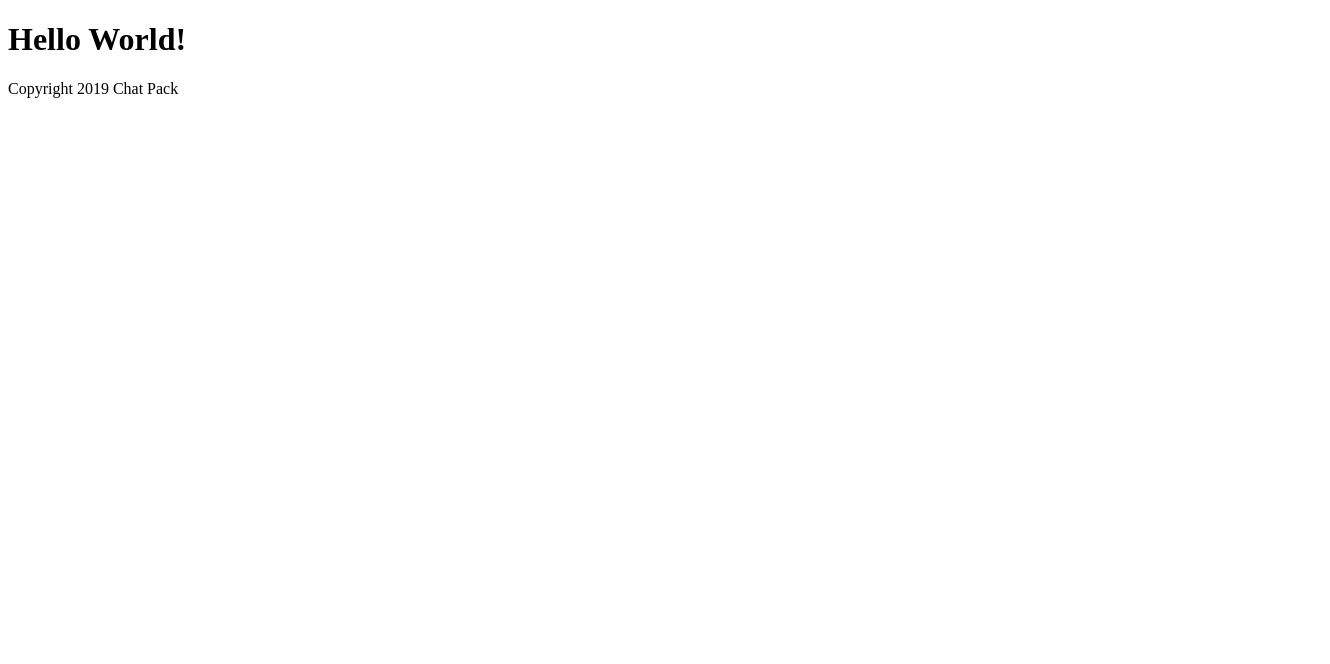
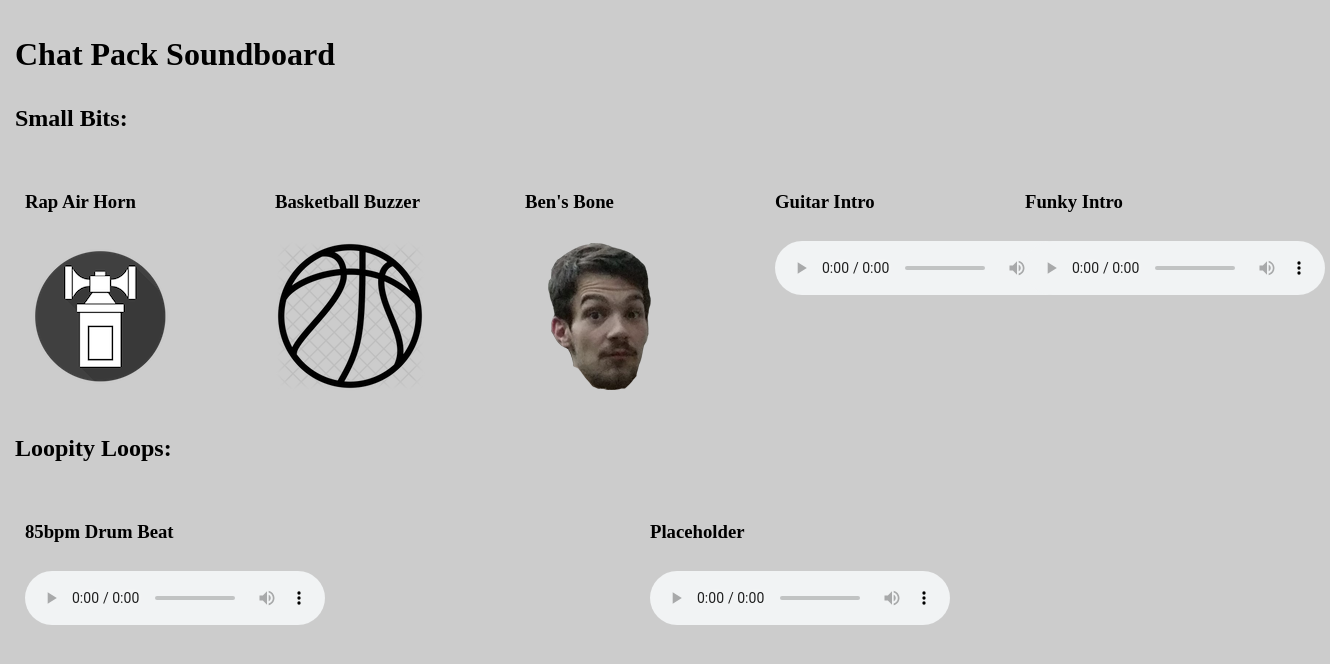
Before and after one commit to sketchy270/CP-SoundBoard, a plain HTML site: page index.html in a window 1280 px wide. Shown: the whole page, 1330 px wide, since content can reach past the window. Drawn offline with Linux system fonts and the light colour scheme.

Commit message:
Everything Thus Far
Everything that has been built on the work Mac. Need to add Smash Bros sounds and possible tweak usability a bit.

```diff
--- a/index.html
+++ b/index.html
@@ -2,14 +2,67 @@
 <html>
 <head>
   <title>Chat Pack Soundboard</title>
+  <link rel="stylesheet" href="stylesheet.css">
 </head>
 
 <body>
-  <h1>Hello World!</h1>
+  <script>
+    function playAudio(url) {
+      var a = new Audio(url);
+      a.play();
+    }
+   </script>
+
+  <h1>Chat Pack Soundboard</h1>
+
+  <h2>Small Bits:</h2>
+
+  <div class="grid-container">
+    <div class="grid-item">
+      <h3>Rap Air Horn</h3>
+      <img src="airhorn.png" onclick="playAudio('instantrapairhorn.mp3')">
+    </div>
+    <div class="grid-item">
+      <h3>Basketball Buzzer</h3>
+      <img src="basketball.png" onclick="playAudio('BasketballBuzzer.mp3')">
+    </div>
+    <div class="grid-item">
+      <h3>Ben's Bone</h3>
+      <img src="bensface.png" onclick="playAudio('InitialD.mp3')">
+    </div>
+    <div class="grid-item">
+      <h3>Guitar Intro</h3>
+      <audio controls="controls" id="audio_player">
+        <source src="GuitarLoop.mp3" type="audio/mpeg"/>
+        Your browser does not support the audio element.
+      </audio>
+    </div>
+    <div class="grid-item">
+      <h3>Funky Intro</h3>
+      <audio controls="controls" id="audio_player">
+        <source src="FunkyIntro.mp3" type="audio/mpeg"/>
+        Your browser does not support the audio element.
+      </audio>
+    </div>
+  </div>
+
+  <h2>Loopity Loops:</h2>
+
+  <div class="grid-container">
+    <div class="grid-item">
+      <h3>85bpm Drum Beat</h3>
+      <audio controls="controls" id="audio_player" loop>
+        <source src="BeatK04 85-02.wav" type="audio/wav"/>
+        Your browser does not support the audio element.
+      </audio>
+    </div>
+    <div class="grid-item">
+      <h3>Placeholder</h3>
+      <audio controls="controls" id="audio_player" loop>
+        <source src="musical_compressed_house_or_trance_drum_loop.mp3" type="audio/mpeg"/>
+        Your browser does not support the audio element.
+      </audio>
+    </div>
+
 </body>
-
-<footer>
-  <p>Copyright 2019 Chat Pack</p>
-</footer>
-
 </html>
--- /dev/null
+++ b/stylesheet.css
@@ -0,0 +1,31 @@
+* {
+  background-color: #ccc;
+  padding: 5px;
+}
+
+body {
+  margin: 0px;
+  min-height: 100%;
+  position: relative;
+}
+
+img {
+  cursor: pointer;
+}
+
+.grid-container {
+  display: grid;
+  grid-template-columns: repeat( auto-fit, minmax(250px, 1fr) );
+}
+
+.grid-item {
+  text-align: left;
+}
+
+#footer {
+  position: absolute;
+  bottom: 0;
+  width: 100%;
+  height: 25px;
+  text-align: left;
+}
```
Also changed, not shown: airhorn.png (added), basketball.png (added), bensface.png (added), 6 other files.
